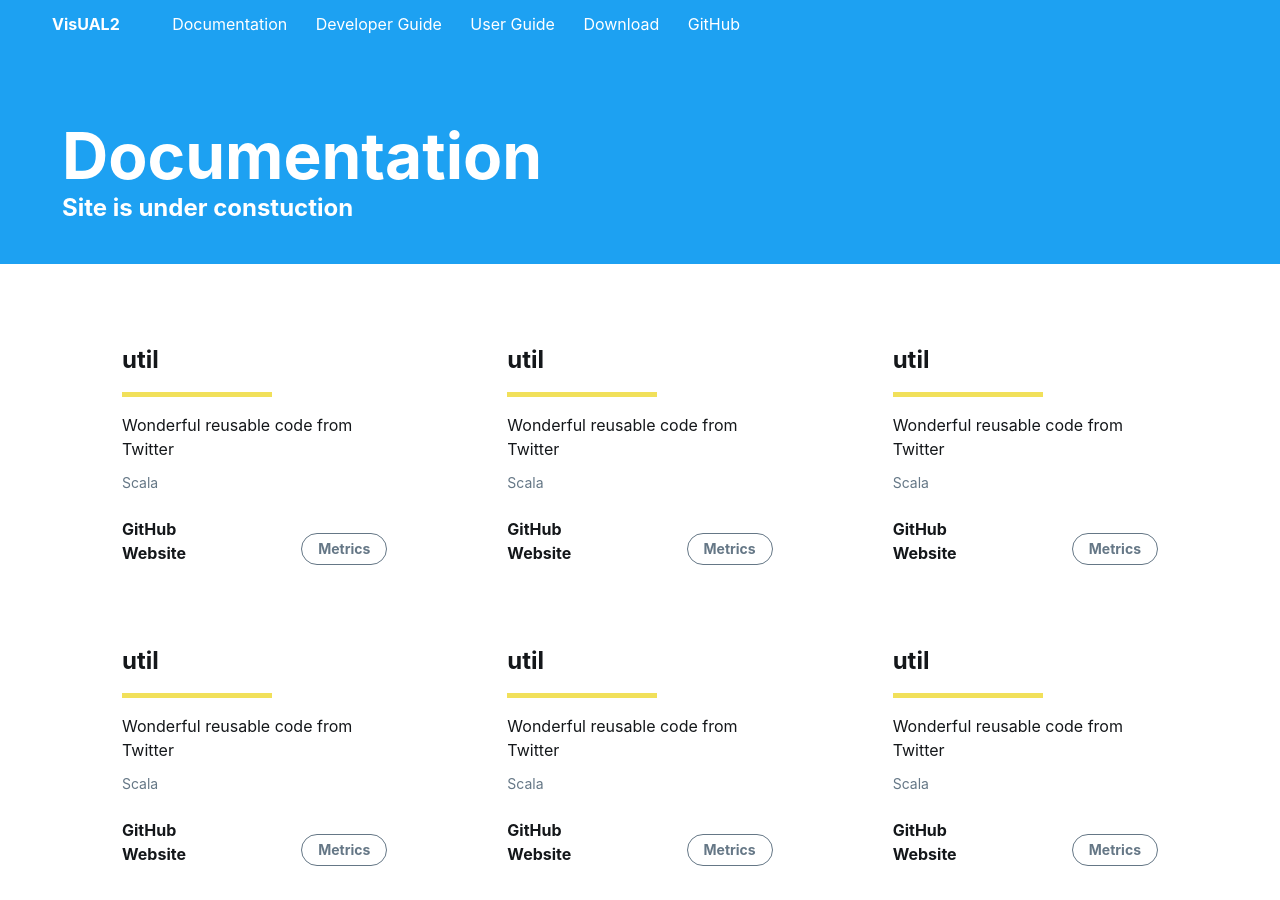
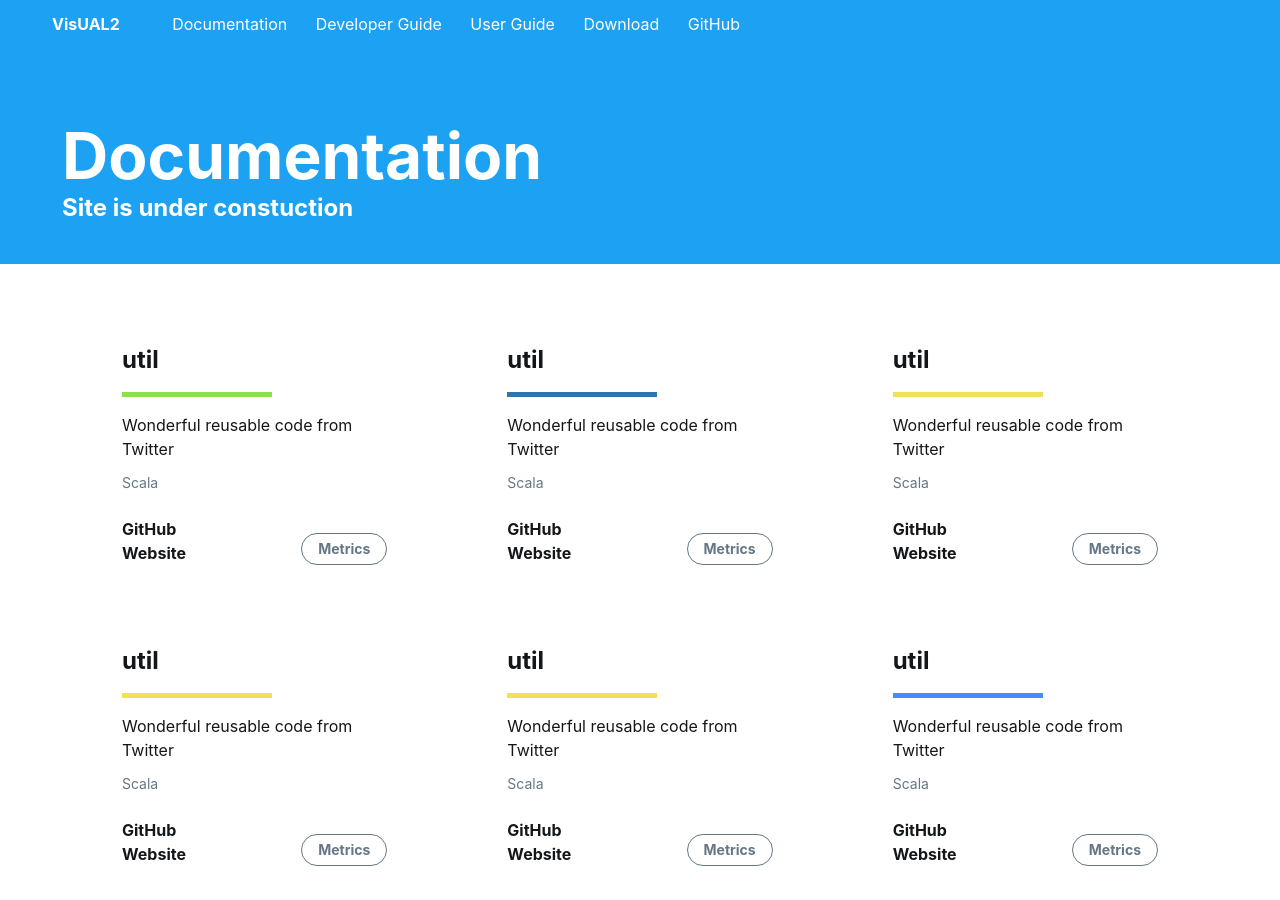
Before and after one commit to scc416/VisUAL2-doc, a Jekyll site: the page built from documentation.html, in a window 1280 px wide and 900 px high. Built offline with Jekyll 4.4.1, drawn with Linux system fonts in a browser that asks for light colours.

Commit message:
Update documentation.html

```diff
--- a/documentation.html
+++ b/documentation.html
@@ -17,7 +17,21 @@
 <div class="Grid container all-projects">
     <div class="Grid-cell u-size1of3 project-card">
         <h1 class="project-name small-margin">util</h1>
-        <div class="border small-margin" style="border-bottom-color: rgb(241, 224, 90);"></div>
+        <div class="border small-margin" style="border-bottom-color: rgb(137, 224, 81);"></div>
+        <div class="project-description xsmall-margin">
+            <div>Wonderful reusable code from Twitter</div>
+        </div>
+        <p class="project-language">Scala</p>
+        <div class="whitespace"></div>
+        <div class="project-links">
+            <a href="https://github.com/twitter/util" target="_blank">GitHub</a><a href="http://twitter.github.com/util" target="_blank">Website</a>
+        </div>
+        <button onclick="window.open('https://opensource.twitter.com/metrics/twitter/util/WEEKLY')" type="button" class="Button Button--tertiary">Metrics</button>
+    </div>
+
+    <div class="Grid-cell u-size1of3 project-card">
+        <h1 class="project-name small-margin">util</h1>
+        <div class="border small-margin" style="border-bottom-color: rgb(53, 114, 165);"></div>
         <div class="project-description xsmall-margin">
             <div>Wonderful reusable code from Twitter</div>
         </div>
@@ -73,21 +87,7 @@
 
     <div class="Grid-cell u-size1of3 project-card">
         <h1 class="project-name small-margin">util</h1>
-        <div class="border small-margin" style="border-bottom-color: rgb(241, 224, 90);"></div>
-        <div class="project-description xsmall-margin">
-            <div>Wonderful reusable code from Twitter</div>
-        </div>
-        <p class="project-language">Scala</p>
-        <div class="whitespace"></div>
-        <div class="project-links">
-            <a href="https://github.com/twitter/util" target="_blank">GitHub</a><a href="http://twitter.github.com/util" target="_blank">Website</a>
-        </div>
-        <button onclick="window.open('https://opensource.twitter.com/metrics/twitter/util/WEEKLY')" type="button" class="Button Button--tertiary">Metrics</button>
-    </div>
-
-    <div class="Grid-cell u-size1of3 project-card">
-        <h1 class="project-name small-margin">util</h1>
-        <div class="border small-margin" style="border-bottom-color: rgb(241, 224, 90);"></div>
+        <div class="border small-margin" style="border-bottom-color: rgb(67, 142, 255);"></div>
         <div class="project-description xsmall-margin">
             <div>Wonderful reusable code from Twitter</div>
         </div>
```
